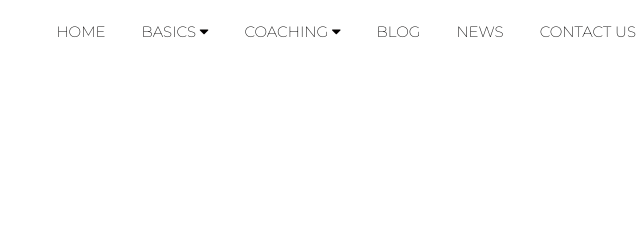
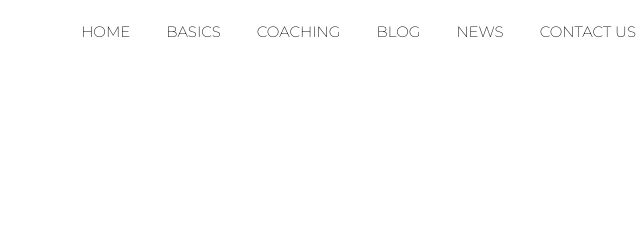
Before and after one commit to Lynch-f/Cricket-Website, a plain HTML site: page glossary.html in a window 1280 px wide. Shown: the top 238 px of the page, 626-1266 px from the left. Drawn offline with nearby package versions, Linux system fonts and the light colour scheme.

Commit message:
Update glossary.html
Removed drop down navigation arrows.

```diff
--- a/glossary.html
+++ b/glossary.html
@@ -31,7 +31,6 @@
             <a href="blog.html">BLOG</a>
             <div class="dropdown">
                 <button class="dropbtn">COACHING
-                    <i class="fa fa-caret-down"></i>
                 </button>
                 <div class="dropdown-content">
                     <a href="batting.html">Batting</a>
@@ -41,7 +40,6 @@
             </div>
             <div class="dropdown">
                 <button class="dropbtn">BASICS
-                    <i class="fa fa-caret-down"></i>
                 </button>
                 <div class="dropdown-content">
                     <a href="rules.html">Rules</a>
```
